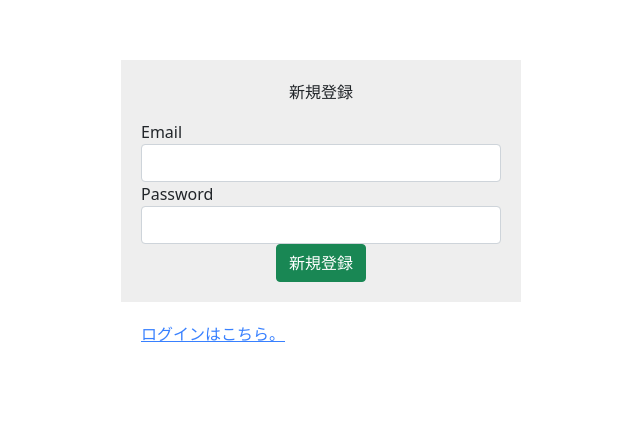
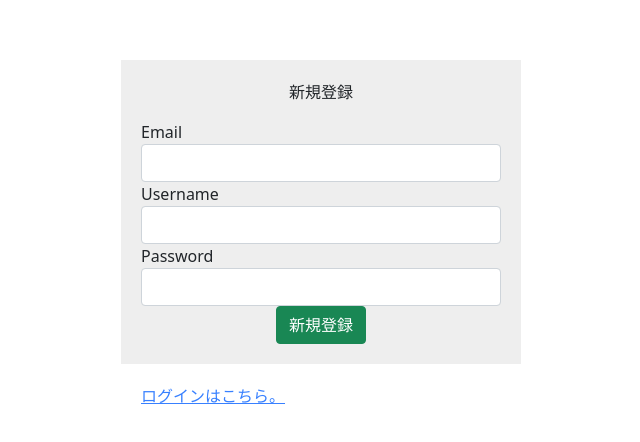
Before and after one commit to UedalabOsaka/LabScore, a React (Create React App) app: page /signup in a window 1280 px wide. Shown: the top 442 px of the page, without its empty margins (319-959 px from the left). Built offline with nearby package versions, Linux system fonts and the light colour scheme.

Commit message:
add username field

```diff
--- a/src/App.js
+++ b/src/App.js
@@ -24,7 +24,7 @@ import '@ionic/react/css/display.css';
 import { BrowserRouter as Router, Switch, } from 'react-router-dom';
 //screens
 import Home from './pages/Home';
-import Profile from './pages/Profile';
+//import Profile from './pages/Profile';
 import SignInOrUp from './pages/SignInOrUp';
 import SignUp from './pages/SignUp';
 
@@ -41,7 +41,7 @@ class App extends React.Component {
                     <Auth>
                         <Switch>
                             <Route exact path="/" component={Home} />
-                            <Route exact path="/profile" component={Profile} />
+                            {/*<Route exact path="/profile" component={Profile} />*/}
                             <Route render={() => <p>not found.</p>} />
                         </Switch>
                     </Auth>
--- a/src/pages/Home.js
+++ b/src/pages/Home.js
@@ -11,9 +11,10 @@ class Home extends React.Component {
     }
 
     render() {
+        const username=firebase.auth().currentUser.displayName;
         return (
             <div className="container">
-                <p>Home</p>
+                <p>Welcome {username}</p>
                 <br />
                 <br />
                 <Button onClick={this.handleLogout}>ログアウト</Button>
--- a/src/pages/SignUp.js
+++ b/src/pages/SignUp.js
@@ -21,10 +21,17 @@ class SignUp extends React.Component {
         firebase.auth().createUserWithEmailAndPassword(values.email, values.password)
             .then(res => {
                 //正常終了時
-                //spinner表示終了
-                if (this._isMounted) this.setState({ loading: false });
-                //Homeに移動
-                this.props.history.push("/"); //history.pushを使うためwithRouterしている
+                //ついでに名前を設定（これ、登録と一緒にできないのかなあ）
+                firebase.auth().currentUser.updateProfile({
+                    displayName:values.username
+                  }).then(() => {
+                    if (this._isMounted) this.setState({ loading: false });//spinner表示終了
+                    //Homeに移動
+                    this.props.history.push("/"); //history.pushを使うためwithRouterしている
+                  }).catch((error) => {
+                    if (this._isMounted) this.setState({ loading: false });
+                    alert(error);
+                  });
             })
             .catch(error => {
                 //異常終了時
@@ -72,6 +79,23 @@ class SignUp extends React.Component {
                                             {errors.email}
                                         </FormFeedback>
                                     </FormGroup>
+
+                                    <FormGroup>
+                                        <Label for="username">Username</Label>
+                                        <Input
+                                            type="username"
+                                            name="username"
+                                            id="username"
+                                            value={values.username}
+                                            onChange={handleChange}
+                                            onBlur={handleBlur}
+                                            invalid={touched.username && errors.username ? true : false}
+                                        />
+                                        <FormFeedback>
+                                            {errors.username}
+                                        </FormFeedback>
+                                    </FormGroup>
+
                                     <FormGroup>
                                         <Label for="password">Password</Label>
                                         <Input
```
Also changed, not shown: src/pages/Profile.js (deleted).
